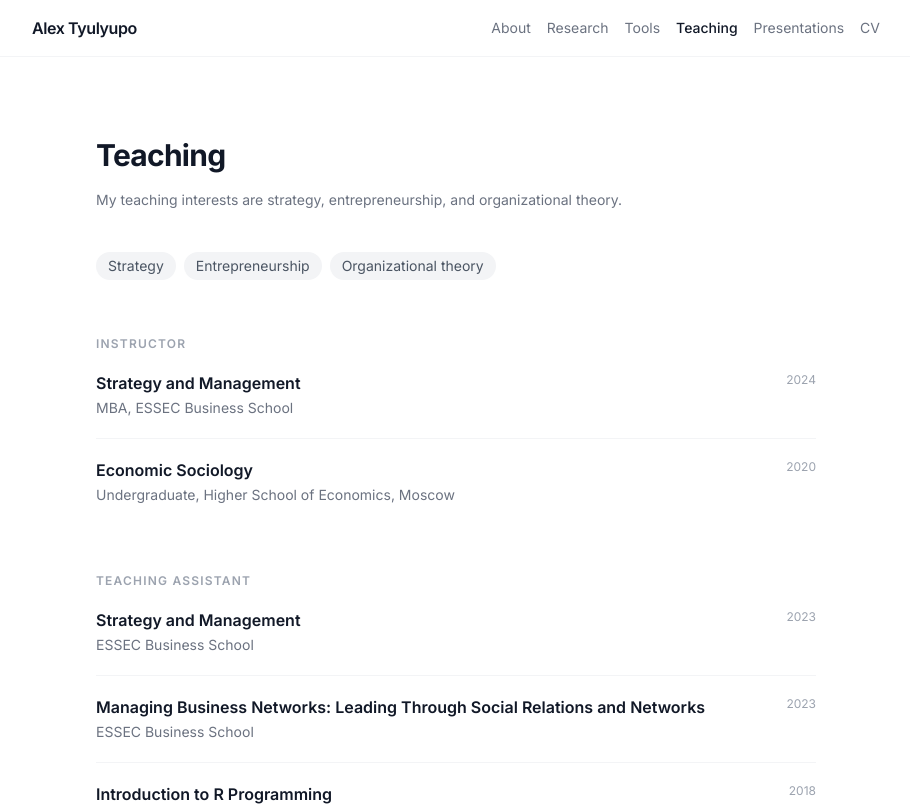
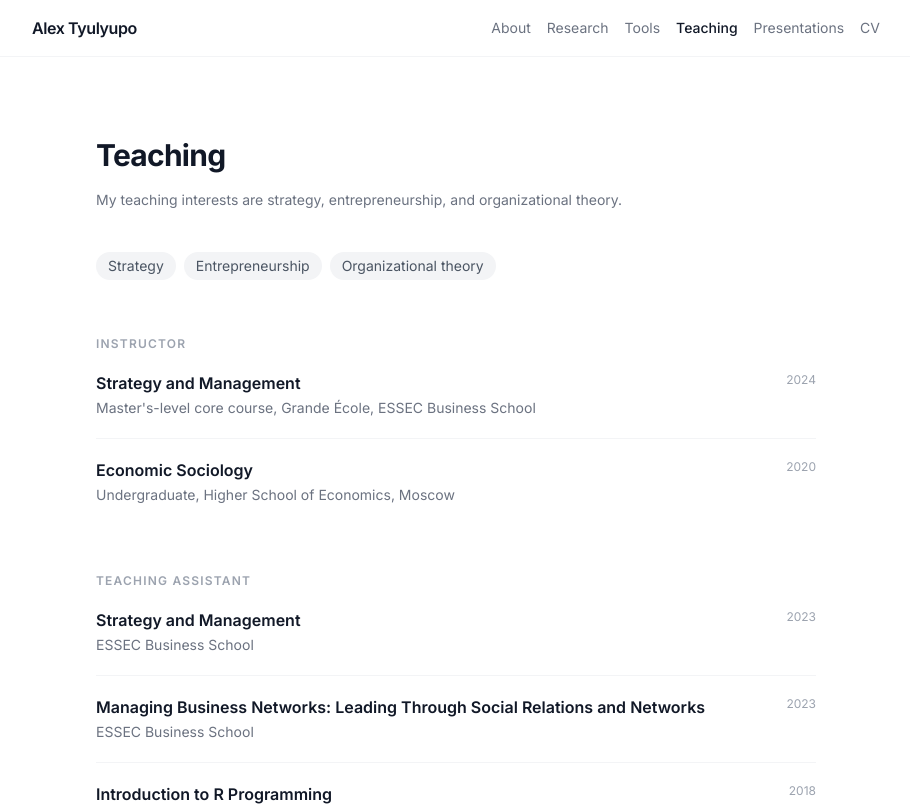
Before and after one commit to novoach/personalWebsite, a Next.js app: page /teaching in a window 1280 px wide. Shown: the top 806 px of the page, without its empty margins (184-1094 px from the left). Built offline with nearby package versions, Linux system fonts and the light colour scheme.

Commit message:
Update teaching course level

```diff
--- a/app/teaching/page.tsx
+++ b/app/teaching/page.tsx
@@ -12,7 +12,7 @@ type Course = {
 const instructorCourses: Course[] = [
   {
     title: "Strategy and Management",
-    context: "MBA, ESSEC Business School",
+    context: "Master's-level core course, Grande École, ESSEC Business School",
     year: "2024",
   },
   {
```
Also changed, not shown: 1 other file (tests, documents, lock files or other folders).
